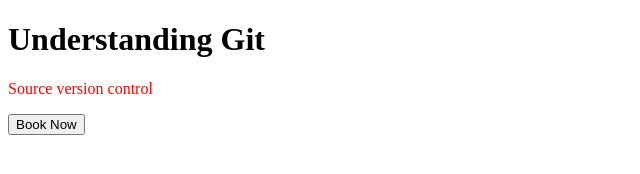
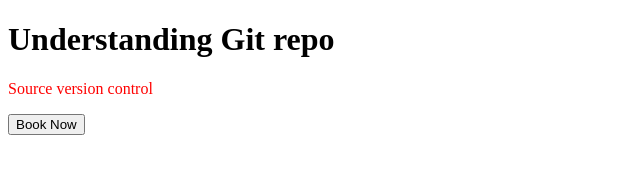
Before and after one commit to sarthakverma11/git_training, a plain HTML site: page index.html in a window 1280 px wide. Shown: the whole page, without its empty margins (0-640 px from the left). Drawn offline with Linux system fonts and the light colour scheme.

Commit message:
Modified First Commit

```diff
--- a/index.html
+++ b/index.html
@@ -3,7 +3,7 @@
 
 <body>
 
-<h1>Understanding Git</h1>
+<h1>Understanding Git repo</h1>
 <p style="color:red">Source version control</p>
 <button>Book Now</button>
 
```
